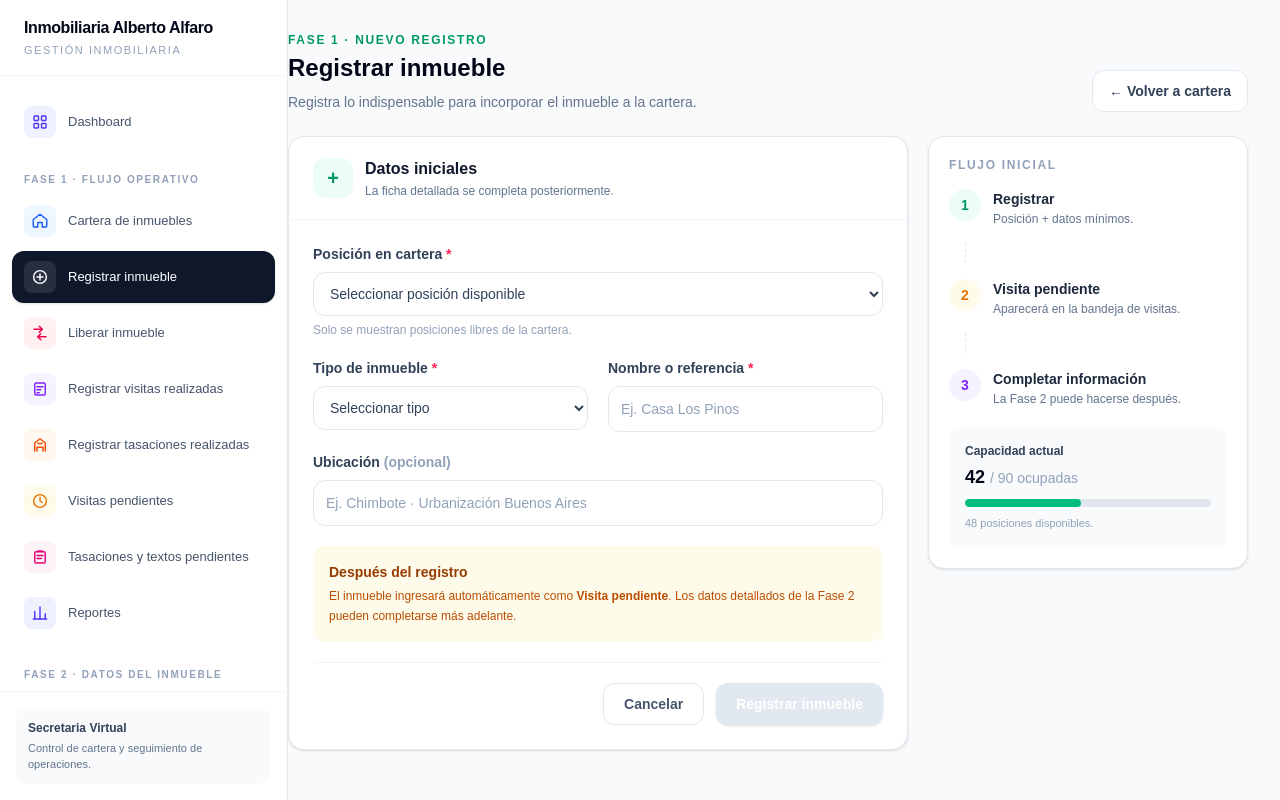
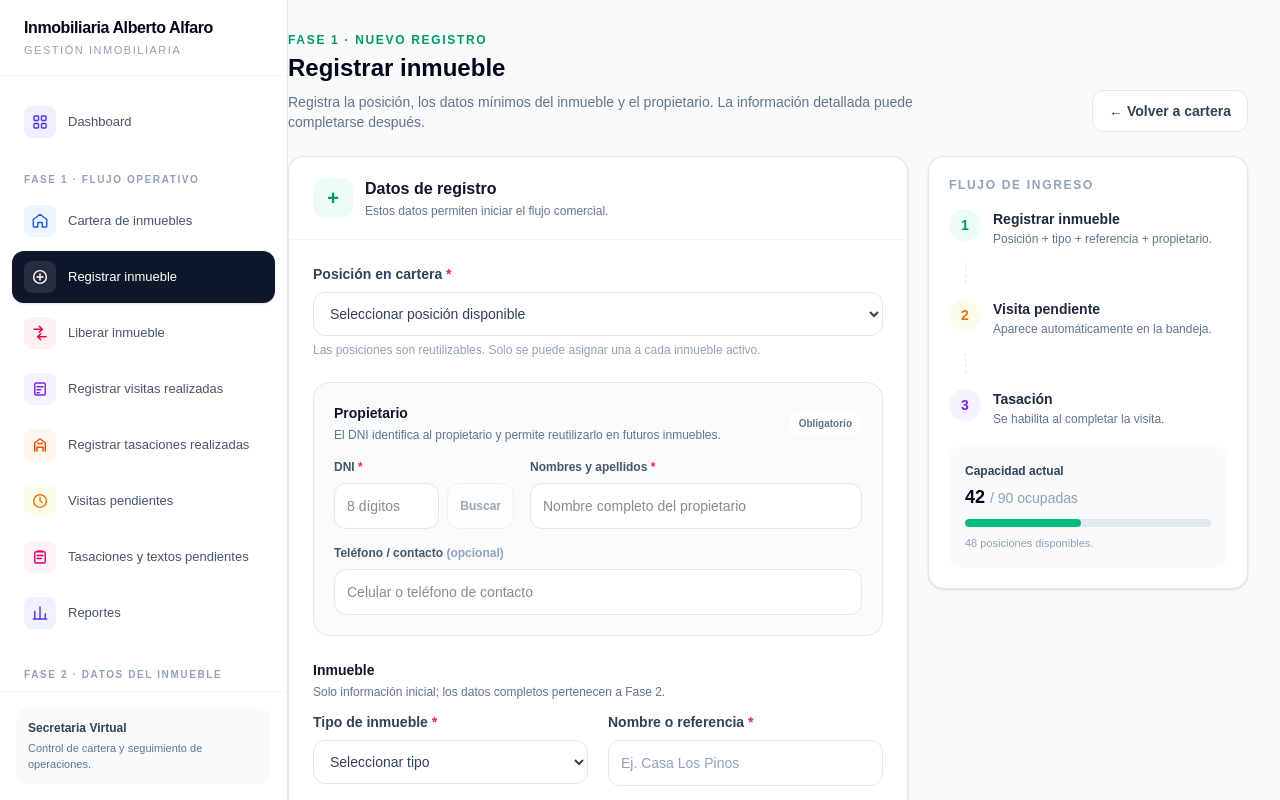
Before and after one commit to cpumaricramoori01-projx/inmobiliaria-alfaro, a Next.js app: page /registrar-inmueble in a window 1280 px wide. Shown: the top 800 px of the page. Built offline with nearby package versions, Linux system fonts and the light colour scheme.

Commit message:
Refactorizar registro de inmueble y propietario

```diff
--- a/app/registrar-inmueble/page.tsx
+++ b/app/registrar-inmueble/page.tsx
@@ -1,30 +1,62 @@
 "use client";
 
-import { useState } from "react";
+import { useMemo, useState } from "react";
 import Link from "next/link";
 
-const posiciones = Array.from({ length: 90 }, (_, i) => i + 1).filter((n) => ![1, 27, 39, 45, 54].includes(n));
+type Propietario = { dni: string; nombres: string; telefono?: string };
+type Tipo = "Casa" | "Departamento" | "Terreno" | "Local" | "Oficina" | "Otros";
+
+const posicionesOcupadas = [1, 4, 12, 18, 27, 39, 45, 54, 63, 68, 72, 81];
+const propietariosRegistrados: Propietario[] = [
+  { dni: "44123456", nombres: "Propietario registrado", telefono: "999 000 111" },
+  { dni: "46234567", nombres: "María Elena Torres", telefono: "988 222 333" },
+];
 
 export default function RegistrarInmueblePage() {
+  const posiciones = useMemo(
+    () => Array.from({ length: 90 }, (_, i) => i + 1).filter((n) => !posicionesOcupadas.includes(n)),
+    []
+  );
+
   const [posicion, setPosicion] = useState("");
-  const [tipo, setTipo] = useState("");
+  const [tipo, setTipo] = useState<Tipo | "">("");
   const [nombre, setNombre] = useState("");
   const [ubicacion, setUbicacion] = useState("");
+  const [dni, setDni] = useState("");
+  const [nombres, setNombres] = useState("");
+  const [telefono, setTelefono] = useState("");
   const [guardado, setGuardado] = useState(false);
+  const [propietarioEncontrado, setPropietarioEncontrado] = useState<Propietario | null>(null);
+
+  function buscarPropietario() {
+    const limpio = dni.replace(/D/g, "");
+    const encontrado = propietariosRegistrados.find((p) => p.dni === limpio);
+    if (encontrado) {
+      setPropietarioEncontrado(encontrado);
+      setNombres(encontrado.nombres);
+      setTelefono(encontrado.telefono ?? "");
+    } else {
+      setPropietarioEncontrado(null);
+      if (limpio.length === 8) setNombres("");
+    }
+  }
 
   function registrar() {
-    if (!posicion || !tipo || !nombre.trim()) return;
+    if (!posicion || !tipo || !nombre.trim() || dni.replace(/D/g, "").length !== 8 || !nombres.trim()) return;
     setGuardado(true);
   }
 
+  const dniValido = dni.replace(/D/g, "").length === 8;
+  const puedeRegistrar = Boolean(posicion && tipo && nombre.trim() && dniValido && nombres.trim());
+
   return (
     <main className="min-h-screen bg-slate-50 p-6 lg:p-8">
-      <div className="mx-auto max-w-5xl">
+      <div className="mx-auto max-w-6xl">
         <div className="flex flex-col gap-4 sm:flex-row sm:items-end sm:justify-between">
           <div>
             <p className="text-xs font-bold uppercase tracking-[.14em] text-emerald-600">Fase 1 · Nuevo registro</p>
             <h1 className="mt-1 text-2xl font-bold text-slate-950">Registrar inmueble</h1>
-            <p className="mt-2 text-sm text-slate-500">Registra lo indispensable para incorporar el inmueble a la cartera.</p>
+            <p className="mt-2 max-w-2xl text-sm text-slate-500">Registra la posición, los datos mínimos del inmueble y el propietario. La información detallada puede completarse después.</p>
           </div>
           <Link href="/cartera" className="rounded-xl border border-slate-200 bg-white px-4 py-2.5 text-sm font-semibold text-slate-700 hover:bg-slate-50">← Volver a cartera</Link>
         </div>
@@ -34,50 +66,78 @@ export default function RegistrarInmueblePage() {
             <div className="border-b border-slate-100 px-6 py-5">
               <div className="flex items-center gap-3">
                 <span className="flex h-10 w-10 items-center justify-center rounded-xl bg-emerald-50 text-emerald-600"><span className="text-xl font-bold">+</span></span>
-                <div><h2 className="font-bold text-slate-900">Datos iniciales</h2><p className="mt-0.5 text-xs text-slate-500">La ficha detallada se completa posteriormente.</p></div>
+                <div><h2 className="font-bold text-slate-900">Datos de registro</h2><p className="mt-0.5 text-xs text-slate-500">Estos datos permiten iniciar el flujo comercial.</p></div>
               </div>
             </div>
 
-            <div className="space-y-5 p-6">
+            <div className="space-y-6 p-6">
               <div>
                 <label className="mb-2 block text-sm font-semibold text-slate-700">Posición en cartera <span className="text-rose-500">*</span></label>
                 <select value={posicion} onChange={(e) => setPosicion(e.target.value)} className="w-full rounded-xl border border-slate-200 bg-white px-3 py-3 text-sm text-slate-700 outline-none focus:border-emerald-400 focus:ring-2 focus:ring-emerald-100">
                   <option value="">Seleccionar posición disponible</option>
                   {posiciones.map((n) => <option key={n} value={n}>{String(n).padStart(2, "0")} · Disponible</option>)}
                 </select>
-                <p className="mt-1.5 text-xs text-slate-400">Solo se muestran posiciones libres de la cartera.</p>
+                <p className="mt-1.5 text-xs text-slate-400">Las posiciones son reutilizables. Solo se puede asignar una a cada inmueble activo.</p>
               </div>
 
-              <div className="grid gap-5 sm:grid-cols-2">
-                <div><label className="mb-2 block text-sm font-semibold text-slate-700">Tipo de inmueble <span className="text-rose-500">*</span></label><select value={tipo} onChange={(e) => setTipo(e.target.value)} className="w-full rounded-xl border border-slate-200 bg-white px-3 py-3 text-sm text-slate-700 outline-none focus:border-emerald-400 focus:ring-2 focus:ring-emerald-100"><option value="">Seleccionar tipo</option><option>Casa</option><option>Departamento</option><option>Terreno</option><option>Local</option><option>Oficina</option><option>Otros</option></select></div>
-                <div><label className="mb-2 block text-sm font-semibold text-slate-700">Nombre o referencia <span className="text-rose-500">*</span></label><input value={nombre} onChange={(e) => setNombre(e.target.value)} placeholder="Ej. Casa Los Pinos" className="w-full rounded-xl border border-slate-200 px-3 py-3 text-sm outline-none placeholder:text-slate-400 focus:border-emerald-400 focus:ring-2 focus:ring-emerald-100"/></div>
+              <div className="rounded-2xl border border-slate-200 bg-slate-50/70 p-5">
+                <div className="flex items-center justify-between gap-3">
+                  <div><h2 className="text-sm font-bold text-slate-900">Propietario</h2><p className="mt-1 text-xs text-slate-500">El DNI identifica al propietario y permite reutilizarlo en futuros inmuebles.</p></div>
+                  <span className="rounded-full bg-white px-2.5 py-1 text-[10px] font-bold text-slate-500">Obligatorio</span>
+                </div>
+                <div className="mt-4 grid gap-4 sm:grid-cols-[180px_1fr]">
+                  <div>
+                    <label className="mb-2 block text-xs font-semibold text-slate-600">DNI <span className="text-rose-500">*</span></label>
+                    <div className="flex gap-2">
+                      <input value={dni} onChange={(e) => { setDni(e.target.value.replace(/D/g, "").slice(0, 8)); setPropietarioEncontrado(null); }} onBlur={buscarPropietario} placeholder="8 dígitos" inputMode="numeric" className="min-w-0 flex-1 rounded-xl border border-slate-200 bg-white px-3 py-3 text-sm outline-none focus:border-emerald-400 focus:ring-2 focus:ring-emerald-100" />
+                      <button type="button" onClick={buscarPropietario} disabled={!dniValido} className="rounded-xl border border-slate-200 bg-white px-3 text-xs font-semibold text-slate-600 hover:bg-slate-100 disabled:cursor-not-allowed disabled:opacity-50">Buscar</button>
+                    </div>
+                  </div>
+                  <div>
+                    <label className="mb-2 block text-xs font-semibold text-slate-600">Nombres y apellidos <span className="text-rose-500">*</span></label>
+                    <input value={nombres} onChange={(e) => setNombres(e.target.value)} placeholder="Nombre completo del propietario" className="w-full rounded-xl border border-slate-200 bg-white px-3 py-3 text-sm outline-none focus:border-emerald-400 focus:ring-2 focus:ring-emerald-100" />
+                  </div>
+                </div>
+                <div className="mt-4">
+                  <label className="mb-2 block text-xs font-semibold text-slate-600">Teléfono / contacto <span className="text-slate-400">(opcional)</span></label>
+                  <input value={telefono} onChange={(e) => setTelefono(e.target.value)} placeholder="Celular o teléfono de contacto" className="w-full rounded-xl border border-slate-200 bg-white px-3 py-3 text-sm outline-none focus:border-emerald-400 focus:ring-2 focus:ring-emerald-100" />
+                </div>
+                {propietarioEncontrado && <div className="mt-4 rounded-xl border border-emerald-200 bg-emerald-50 px-4 py-3"><p className="text-xs font-bold text-emerald-700">Propietario encontrado</p><p className="mt-1 text-xs text-emerald-700">Se reutilizarán sus datos. Este propietario puede tener varios inmuebles.</p></div>}
+                {!propietarioEncontrado && dniValido && <div className="mt-4 rounded-xl border border-blue-100 bg-blue-50 px-4 py-3"><p className="text-xs font-bold text-blue-700">Nuevo propietario</p><p className="mt-1 text-xs text-blue-700">Si el DNI no existe en la base de datos, se registrará un nuevo propietario con este inmueble.</p></div>}
               </div>
 
-              <div><label className="mb-2 block text-sm font-semibold text-slate-700">Ubicación <span className="text-slate-400">(opcional)</span></label><input value={ubicacion} onChange={(e) => setUbicacion(e.target.value)} placeholder="Ej. Chimbote · Urbanización Buenos Aires" className="w-full rounded-xl border border-slate-200 px-3 py-3 text-sm outline-none placeholder:text-slate-400 focus:border-emerald-400 focus:ring-2 focus:ring-emerald-100"/></div>
+              <div>
+                <div className="mb-3"><h2 className="text-sm font-bold text-slate-900">Inmueble</h2><p className="mt-1 text-xs text-slate-500">Solo información inicial; los datos completos pertenecen a Fase 2.</p></div>
+                <div className="grid gap-5 sm:grid-cols-2">
+                  <div><label className="mb-2 block text-sm font-semibold text-slate-700">Tipo de inmueble <span className="text-rose-500">*</span></label><select value={tipo} onChange={(e) => setTipo(e.target.value as Tipo)} className="w-full rounded-xl border border-slate-200 bg-white px-3 py-3 text-sm text-slate-700 outline-none focus:border-emerald-400 focus:ring-2 focus:ring-emerald-100"><option value="">Seleccionar tipo</option><option>Casa</option><option>Departamento</option><option>Terreno</option><option>Local</option><option>Oficina</option><option>Otros</option></select></div>
+                  <div><label className="mb-2 block text-sm font-semibold text-slate-700">Nombre o referencia <span className="text-rose-500">*</span></label><input value={nombre} onChange={(e) => setNombre(e.target.value)} placeholder="Ej. Casa Los Pinos" className="w-full rounded-xl border border-slate-200 px-3 py-3 text-sm outline-none placeholder:text-slate-400 focus:border-emerald-400 focus:ring-2 focus:ring-emerald-100"/></div>
+                </div>
+                <div className="mt-5"><label className="mb-2 block text-sm font-semibold text-slate-700">Ubicación <span className="text-slate-400">(opcional)</span></label><input value={ubicacion} onChange={(e) => setUbicacion(e.target.value)} placeholder="Ej. Chimbote · Urbanización Buenos Aires" className="w-full rounded-xl border border-slate-200 px-3 py-3 text-sm outline-none placeholder:text-slate-400 focus:border-emerald-400 focus:ring-2 focus:ring-emerald-100"/></div>
+              </div>
 
-              <div className="rounded-xl bg-amber-50 p-4"><p className="text-sm font-semibold text-amber-800">Después del registro</p><p className="mt-1 text-xs leading-5 text-amber-700">El inmueble ingresará automáticamente como <strong>Visita pendiente</strong>. Los datos detallados de la Fase 2 pueden completarse más adelante.</p></div>
+              <div className="rounded-xl bg-amber-50 p-4"><p className="text-sm font-semibold text-amber-800">Después del registro</p><p className="mt-1 text-xs leading-5 text-amber-700">El inmueble quedará automáticamente en <strong>Visita pendiente</strong>. La posición pasará a ocupada y se generará un evento de registro en su historial.</p></div>
 
               <div className="flex flex-col-reverse gap-3 border-t border-slate-100 pt-5 sm:flex-row sm:justify-end">
                 <Link href="/cartera" className="rounded-xl border border-slate-200 px-5 py-2.5 text-center text-sm font-semibold text-slate-600 hover:bg-slate-50">Cancelar</Link>
-                <button onClick={registrar} disabled={!posicion || !tipo || !nombre.trim()} className="rounded-xl bg-emerald-600 px-5 py-2.5 text-sm font-semibold text-white shadow-sm transition hover:bg-emerald-700 disabled:cursor-not-allowed disabled:bg-slate-200">Registrar inmueble</button>
+                <button onClick={registrar} disabled={!puedeRegistrar} className="rounded-xl bg-emerald-600 px-5 py-2.5 text-sm font-semibold text-white shadow-sm transition hover:bg-emerald-700 disabled:cursor-not-allowed disabled:bg-slate-200">Registrar inmueble</button>
               </div>
             </div>
           </section>
 
           <aside className="h-fit rounded-2xl border border-slate-200 bg-white p-5 shadow-sm">
-            <p className="text-xs font-bold uppercase tracking-[.14em] text-slate-400">Flujo inicial</p>
+            <p className="text-xs font-bold uppercase tracking-[.14em] text-slate-400">Flujo de ingreso</p>
             <div className="mt-4 space-y-4">
-              <div className="flex gap-3"><span className="flex h-8 w-8 shrink-0 items-center justify-center rounded-full bg-emerald-50 text-sm font-bold text-emerald-600">1</span><div><p className="text-sm font-semibold text-slate-800">Registrar</p><p className="mt-0.5 text-xs text-slate-500">Posición + datos mínimos.</p></div></div>
+              <div className="flex gap-3"><span className="flex h-8 w-8 shrink-0 items-center justify-center rounded-full bg-emerald-50 text-sm font-bold text-emerald-600">1</span><div><p className="text-sm font-semibold text-slate-800">Registrar inmueble</p><p className="mt-0.5 text-xs text-slate-500">Posición + tipo + referencia + propietario.</p></div></div>
               <div className="ml-4 h-5 border-l border-dashed border-slate-200"/>
-              <div className="flex gap-3"><span className="flex h-8 w-8 shrink-0 items-center justify-center rounded-full bg-amber-50 text-sm font-bold text-amber-600">2</span><div><p className="text-sm font-semibold text-slate-800">Visita pendiente</p><p className="mt-0.5 text-xs text-slate-500">Aparecerá en la bandeja de visitas.</p></div></div>
+              <div className="flex gap-3"><span className="flex h-8 w-8 shrink-0 items-center justify-center rounded-full bg-amber-50 text-sm font-bold text-amber-600">2</span><div><p className="text-sm font-semibold text-slate-800">Visita pendiente</p><p className="mt-0.5 text-xs text-slate-500">Aparece automáticamente en la bandeja.</p></div></div>
               <div className="ml-4 h-5 border-l border-dashed border-slate-200"/>
-              <div className="flex gap-3"><span className="flex h-8 w-8 shrink-0 items-center justify-center rounded-full bg-violet-50 text-sm font-bold text-violet-600">3</span><div><p className="text-sm font-semibold text-slate-800">Completar información</p><p className="mt-0.5 text-xs text-slate-500">La Fase 2 puede hacerse después.</p></div></div>
+              <div className="flex gap-3"><span className="flex h-8 w-8 shrink-0 items-center justify-center rounded-full bg-violet-50 text-sm font-bold text-violet-600">3</span><div><p className="text-sm font-semibold text-slate-800">Tasación</p><p className="mt-0.5 text-xs text-slate-500">Se habilita al completar la visita.</p></div></div>
             </div>
             <div className="mt-5 rounded-xl bg-slate-50 p-4"><p className="text-xs font-semibold text-slate-700">Capacidad actual</p><p className="mt-1 text-lg font-bold text-slate-950">42 <span className="text-sm font-medium text-slate-400">/ 90 ocupadas</span></p><div className="mt-2 h-2 overflow-hidden rounded-full bg-slate-200"><div className="h-full w-[47%] rounded-full bg-emerald-500"/></div><p className="mt-2 text-[11px] text-slate-400">48 posiciones disponibles.</p></div>
           </aside>
         </div>
 
-        {guardado && <div className="fixed bottom-5 right-5 max-w-sm rounded-2xl border border-emerald-200 bg-white p-4 shadow-xl"><p className="text-sm font-bold text-emerald-700">Registro preparado correctamente</p><p className="mt-1 text-xs text-slate-500">En la versión con base de datos, la posición {String(posicion).padStart(2, "0")} pasará a estado ocupado y el inmueble quedará como visita pendiente.</p></div>}
+        {guardado && <div className="fixed bottom-5 right-5 max-w-sm rounded-2xl border border-emerald-200 bg-white p-4 shadow-xl"><p className="text-sm font-bold text-emerald-700">Registro preparado correctamente</p><p className="mt-1 text-xs text-slate-500">En la versión con base de datos, la posición {String(posicion).padStart(2, "0")} quedará ocupada y el inmueble pasará a <strong>Visita pendiente</strong>.</p></div>}
       </div>
     </main>
   );
```
